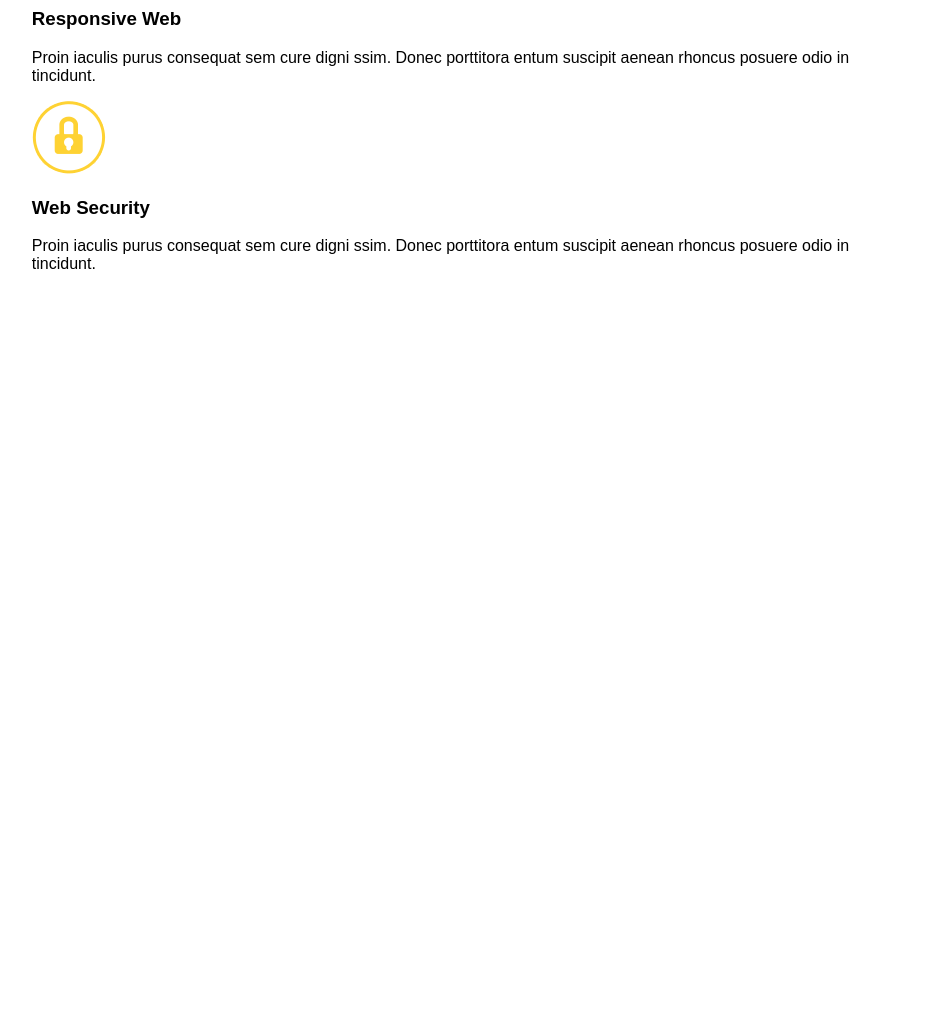
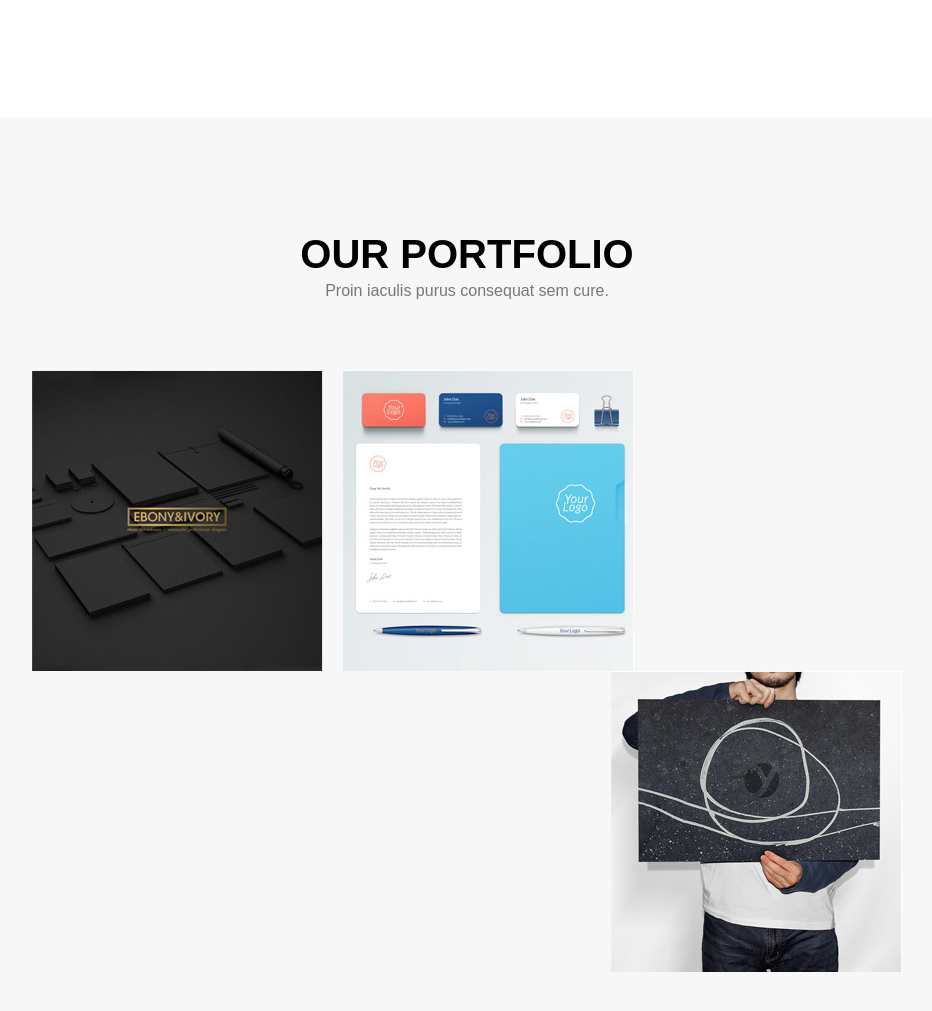
Before and after one commit to Dogon86/Project2, a plain HTML site: page index.html in a window 1280 px wide. Shown: the part 1227-2238 px from the top of the page, without its empty margins (173-1105 px from the left). Before the commit the page ends 1516 px from the top, so only its background shows below. Drawn offline with Linux system fonts and the light colour scheme.

Commit message:
modified:   css/main.css 	modified:   index.html

```diff
--- a/css/main.css
+++ b/css/main.css
@@ -110,9 +110,55 @@ h1 {
 }
 
 .services {
-
+    margin-top: 80px;
 }
 
 .services__item {
+    width: 270px;
+    float: left;
+    text-align: center;
+}
 
+.services__item h3 {
+    font-size: 18px;
+    margin-bottom: 5px;
 }
+
+.services__item p {
+    color: #777777;
+    font-size: 14px;
+    line-height: 1.55em;
+}
+
+.services__item:last-child {
+    float: right;
+}
+
+.services__item:nth-child(2) {
+    margin-left: 60px;
+}
+
+#services {
+    padding-bottom: 120px;
+}
+
+#portfolio {
+    background: #f7f7f7;
+    padding-bottom: 120px;
+}
+
+.works {
+    margin-top: 70px;
+}
+
+.works img {
+    float: left;
+}
+
+.works img:nth-child(2) {
+    margin-left: 20px;
+}
+
+.works img:last-child {
+    float: right;
+}
--- a/index.html
+++ b/index.html
@@ -45,7 +45,8 @@
             <a class="button" href="#">Tell Me More</a>
         </div>
     </header>
-    <section>
+
+    <section id="services">
         <div class="container">
             <div class="title">
                 <h2>
@@ -86,9 +87,21 @@
             </div>
         </div>
     </section>
-    <section>
+    <section id="portfolio">
         <div class="container">
-
+            <div class="title">
+                <h2>
+                    Our portfolio
+                </h2>
+                <p>
+                    Proin iaculis purus consequat sem cure.
+                </p>
+            </div>
+            <div class="works clearfix">  <!--clearfix задається всюди де є float-->
+                <img src="img/img1.jpg" alt="Работа">
+                <img src="img/img2.jpg" alt="Работа">
+                <img src="img/img3.jpg" alt="Работа">
+            </div>
         </div>
     </section>
     <section>
```
